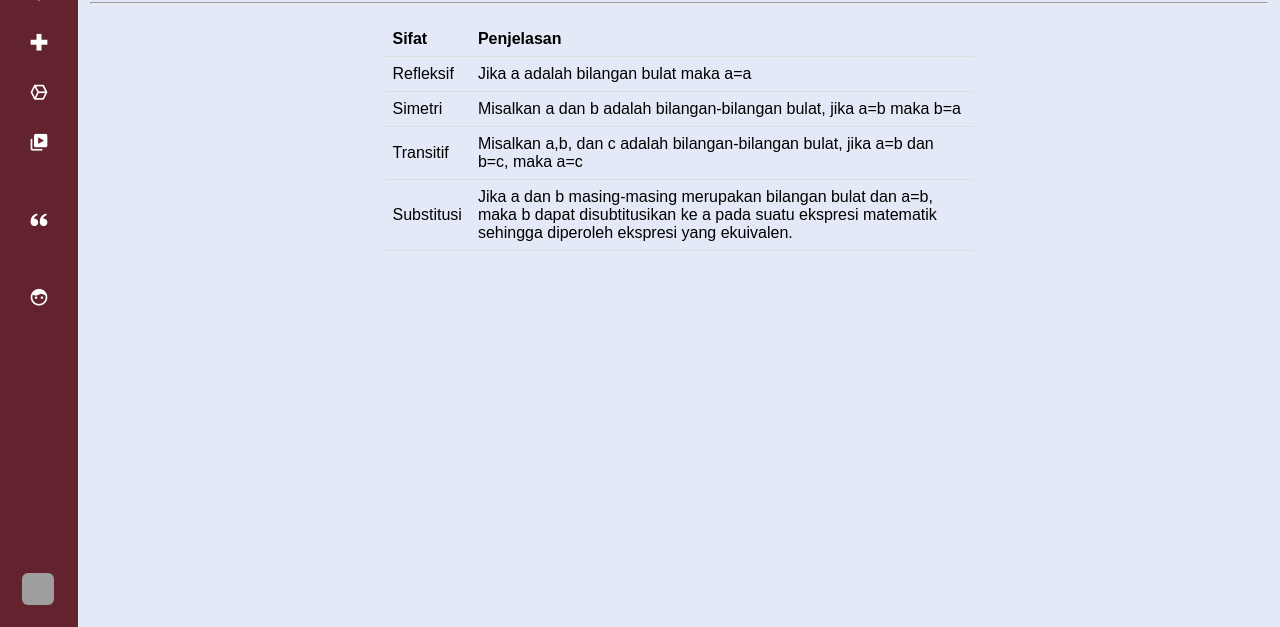
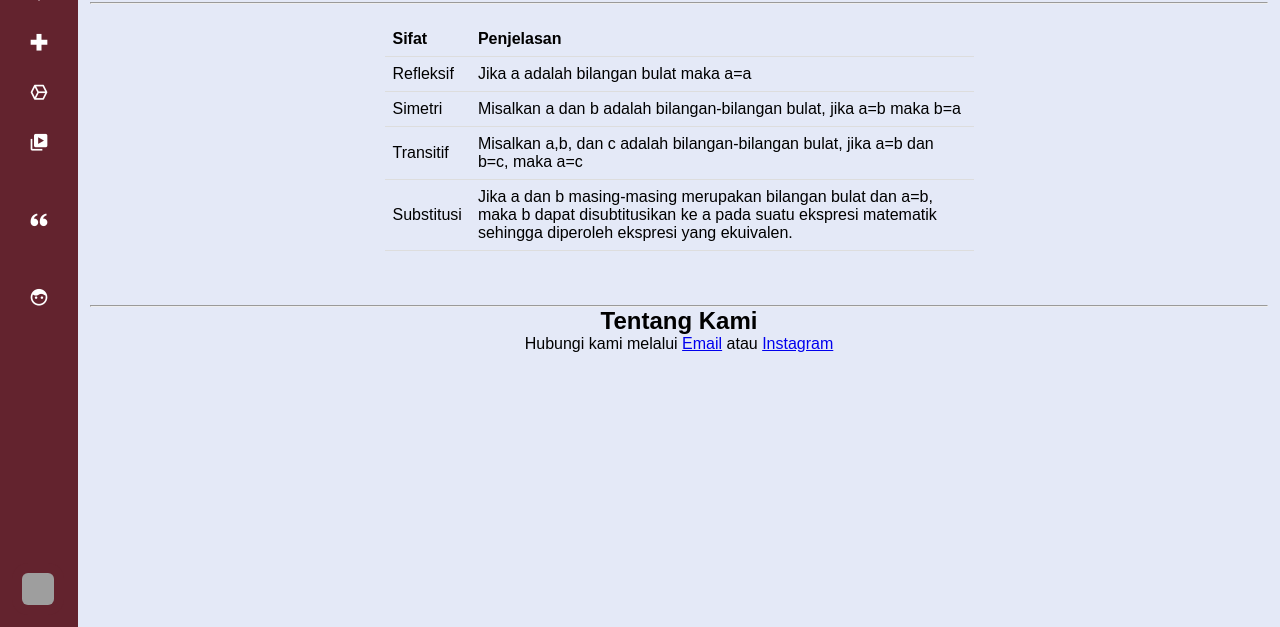
Before and after one commit to qisthiqae/qisthiqaa.github.io, a plain HTML site: page sifat.html in a window 1280 px wide. Shown: the part 173-800 px from the top of the page. Drawn offline with nearby package versions, Linux system fonts and the light colour scheme; grey boxes are pictures that could not be loaded.

Commit message:
Update sifat.html

```diff
--- a/sifat.html
+++ b/sifat.html
@@ -166,6 +166,18 @@
         </table>
         </center>
         <br>
+        <br>
+    <br>
+    <hr>
+    <center>
+      <h1>Tentang Kami</h1>
+      <p>
+        Hubungi kami melalui
+        <a href="mailto:qaeedaqisthi93@gmai.com">Email</a>
+        atau
+        <a href="https://instagram.com/qisthiqaa?igshid=YmMyMTA2M2Y=">Instagram</a>
+      </p>
+      </center>
   </section>
 
   <script src="script.js"></script>
```
